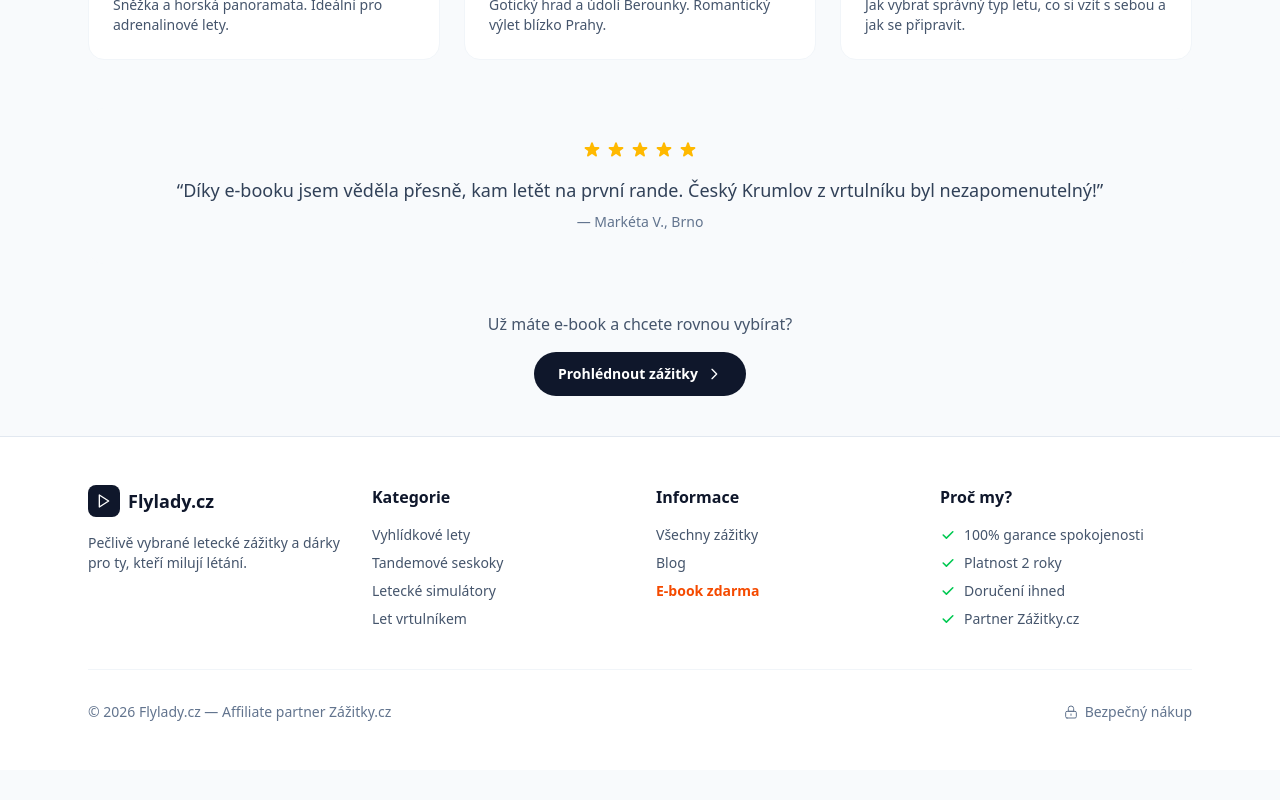
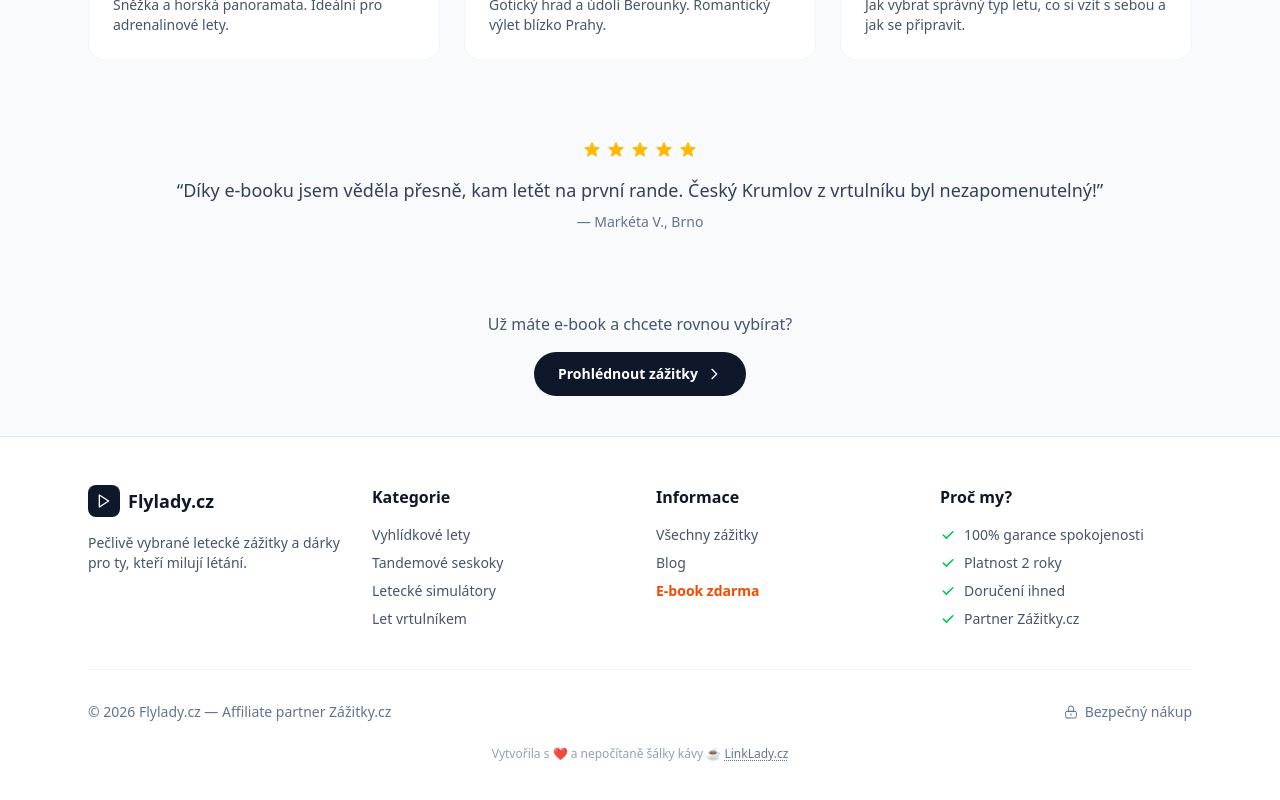
Before and after one commit to PavlaZimm/Flylady, a Next.js app: page /ebook in a window 1280 px wide. Shown: the part 1213-2013 px from the top of the page. Before the commit the page ends 1983 px from the top, so only its background shows below. Built offline with nearby package versions, Linux system fonts and the light colour scheme.

Commit message:
Patička: vytvořila LinkLady.cz s láskou a kávou
https://claude.ai/code/session_01Cm7Zmq7njE9vu5C8MPc8R5

```diff
--- a/src/app/layout.tsx
+++ b/src/app/layout.tsx
@@ -256,6 +256,25 @@ export default function RootLayout({
                   </span>
                 </div>
               </div>
+
+              {/* Vytvořeno */}
+              <div className="mt-6 text-center text-xs text-slate-400">
+                <p>
+                  Vytvořila s{" "}
+                  <span className="inline-block animate-pulse text-red-400">&#10084;</span>
+                  {" "}a nepočítaně šálky kávy{" "}
+                  <span className="inline-block">&#9749;</span>
+                  {" "}
+                  <a
+                    href="https://linklady.cz"
+                    target="_blank"
+                    rel="noopener noreferrer"
+                    className="font-medium text-slate-500 underline decoration-dotted underline-offset-2 transition hover:text-slate-700"
+                  >
+                    LinkLady.cz
+                  </a>
+                </p>
+              </div>
             </div>
           </footer>
         </div>
```
